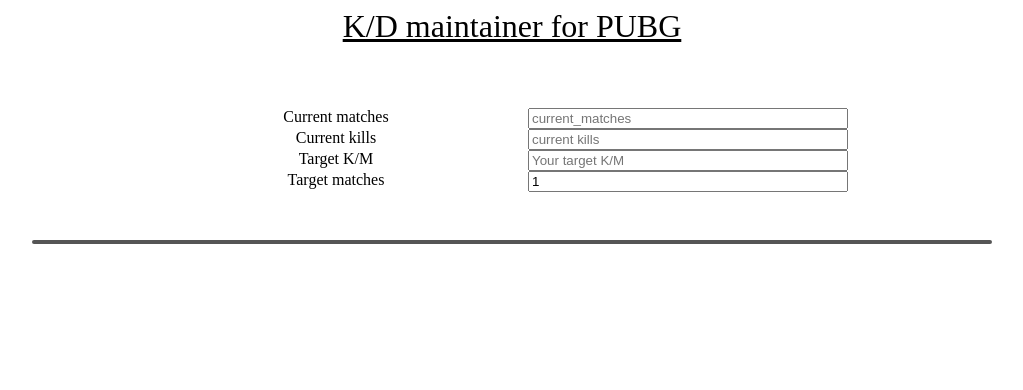
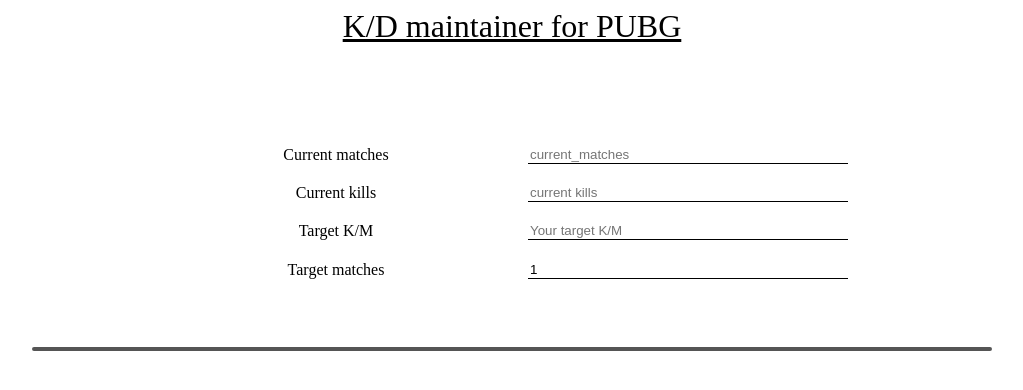
Before and after one commit to coder-san/KD_Calculator, a Gatsby site: page / in a window 1280 px wide. Shown: the whole page, without its empty margins (128-1151 px from the left). Built offline with nearby package versions, Linux system fonts and the light colour scheme; Gatsby itself is replaced by a stand-in of ours.

Commit message:
minor styling changes

```diff
--- a/src/components/layout.css
+++ b/src/components/layout.css
@@ -639,6 +639,7 @@
   display: grid;
   grid-template-columns: 1fr minmax(100px, 1fr);
   grid-column-gap: 2em;
+  margin-bottom: 3%;
 }
 
 .results {
@@ -649,13 +650,18 @@
   border-radius: 2px;
 }
 
+input[type=number] {
+  border: none;
+  border-bottom: 1px solid black;
+}
+
 @media screen and (min-width: 401px) {
   form {
     max-width: 70%;
   }
   header {
     font-size: xx-large;
-    margin-bottom: 5%;
+    margin-bottom: 8%;
   }
 }
 
```
